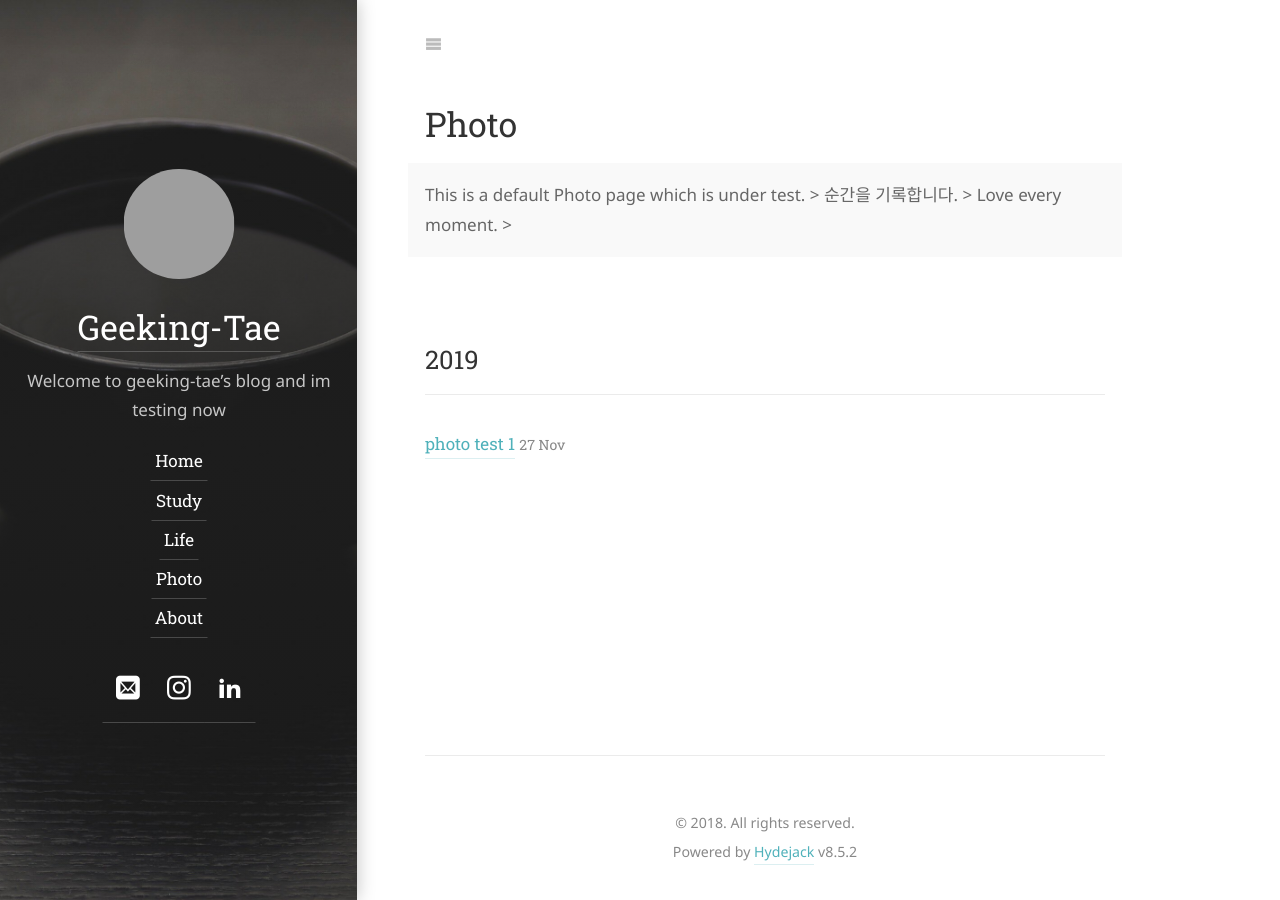
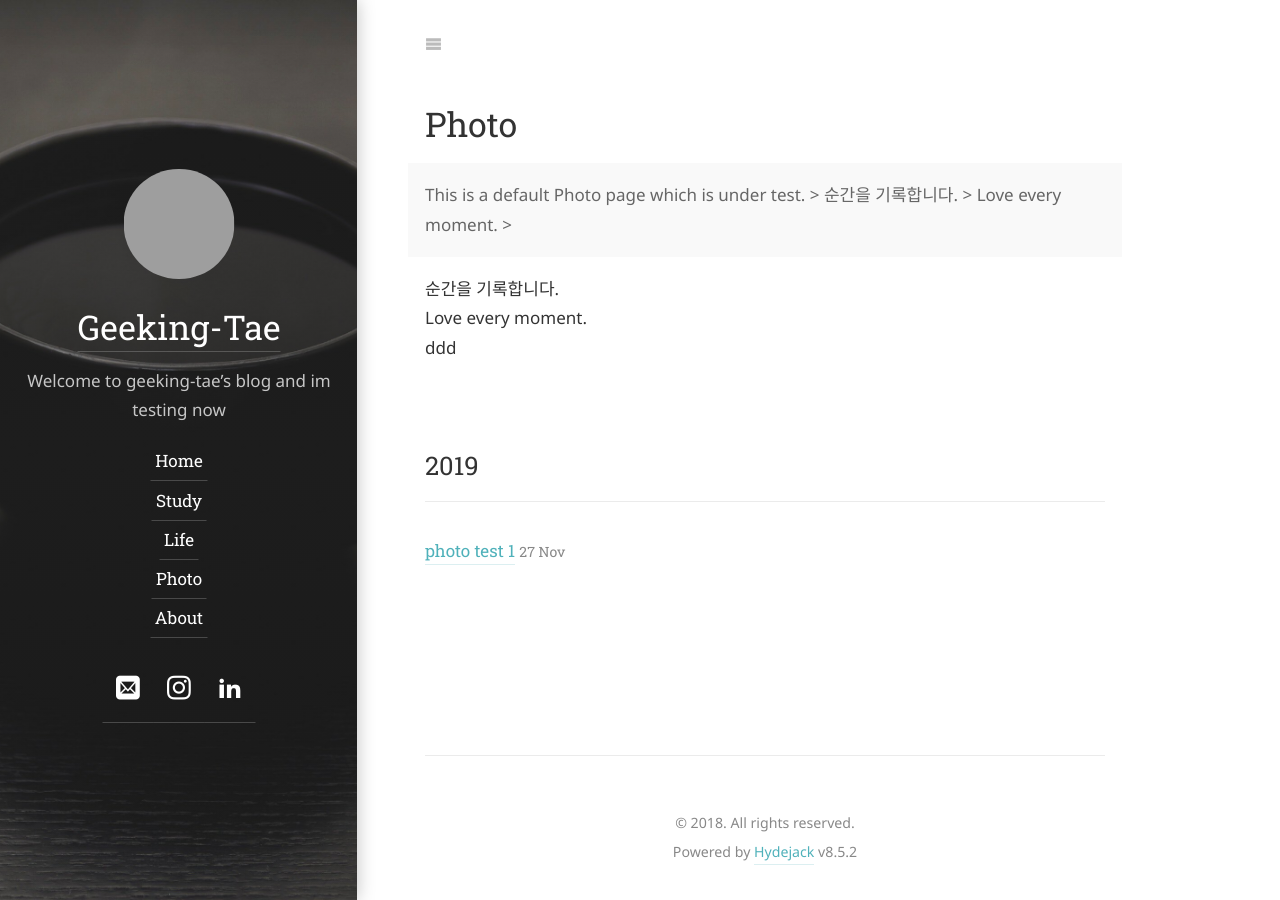
Before and after one commit to taekwondo-ko/geeking-tae.github.io, a Jekyll site: the page built from _featured_categories/photo.md, in a window 1280 px wide. Built offline with Jekyll 4.4.1, drawn with Linux system fonts in a browser that asks for light colours; some web fonts are replaced; grey boxes are pictures that could not be loaded.

Commit message:
theme adaptation

```diff
--- a/_featured_categories/photo.md
+++ b/_featured_categories/photo.md
@@ -13,3 +13,7 @@ description: >
   >
 
 ---
+
+순간을 기록합니다.
+Love every moment.
+ddd
```
